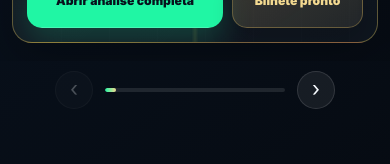
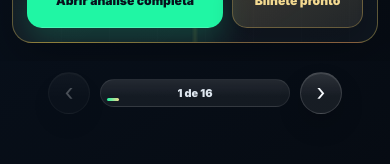
Before and after one commit to duqueroleta/DuqueSports-Codex, a React (Vite) app: page / in a window 390 px wide. Shown: the part 1093-1257 px from the top of the page. Built offline with nearby package versions, Linux system fonts and the light colour scheme; no server answers.

Commit message:
style(mobile): refine carousel controls

```diff
--- a/src/components/matches/MobileMatchCarousel.jsx
+++ b/src/components/matches/MobileMatchCarousel.jsx
@@ -102,8 +102,9 @@ function MobileMatchCarousel() {
           >
             &lsaquo;
           </button>
-          <span aria-hidden="true">
+          <span className="mobile-carousel-progress" aria-label={`Jogo ${activeIndex + 1} de ${visibleMatches.length}`}>
             <i style={{ width: `${((activeIndex + 1) / visibleMatches.length) * 100}%` }} />
+            <small>{activeIndex + 1} de {visibleMatches.length}</small>
           </span>
           <button
             aria-label="Próximo jogo"
--- a/src/styles/mobile-match-carousel.css
+++ b/src/styles/mobile-match-carousel.css
@@ -31,26 +31,42 @@
 
   .mobile-carousel-controls {
     display: grid;
-    grid-template-columns: 38px minmax(80px, 180px) 38px;
+    grid-template-columns: 42px minmax(110px, 190px) 42px;
     justify-content: center;
-    gap: 12px;
+    gap: 10px;
     align-items: center;
-    min-height: 38px;
-    padding: 1px 12px 0;
+    min-height: 44px;
+    padding: 2px 12px 0;
   }
 
   .mobile-carousel-controls button {
     display: grid;
     place-items: center;
-    width: 38px;
-    height: 38px;
-    border: 1px solid rgba(255, 255, 255, 0.12);
+    width: 42px;
+    height: 42px;
+    border: 1px solid rgba(255, 255, 255, 0.14);
     border-radius: 50%;
     color: var(--color-white);
-    background: rgba(255, 255, 255, 0.065);
+    background:
+      linear-gradient(180deg, rgba(255, 255, 255, 0.09), transparent 58%),
+      rgba(255, 255, 255, 0.065);
+    box-shadow:
+      inset 0 1px 0 rgba(255, 255, 255, 0.1),
+      0 12px 24px rgba(0, 0, 0, 0.16);
     cursor: pointer;
-    font-size: 1.3rem;
+    font-size: 1.45rem;
     line-height: 1;
+    transition:
+      transform 180ms ease,
+      border-color 180ms ease,
+      color 180ms ease;
+    touch-action: manipulation;
+  }
+
+  .mobile-carousel-controls button:not(:disabled):hover {
+    transform: translateY(-1px);
+    border-color: rgba(32, 246, 164, 0.26);
+    color: var(--color-neon);
   }
 
   .mobile-carousel-controls button:disabled {
@@ -58,19 +74,37 @@
     cursor: default;
   }
 
-  .mobile-carousel-controls > span {
+  .mobile-carousel-progress {
+    position: relative;
+    display: grid;
+    align-items: center;
     overflow: hidden;
-    height: 4px;
+    min-height: 28px;
+    padding: 0 9px;
+    border: 1px solid rgba(255, 255, 255, 0.08);
     border-radius: 999px;
-    background: rgba(255, 255, 255, 0.1);
+    background:
+      linear-gradient(180deg, rgba(255, 255, 255, 0.065), transparent 62%),
+      rgba(255, 255, 255, 0.055);
   }
 
-  .mobile-carousel-controls i {
+  .mobile-carousel-progress i {
+    position: absolute;
+    inset: auto 6px 5px 6px;
     display: block;
-    height: 100%;
+    height: 3px;
     border-radius: inherit;
     background: linear-gradient(90deg, var(--color-neon), var(--color-gold-soft));
     transition: width 220ms ease;
+  }
+
+  .mobile-carousel-progress small {
+    position: relative;
+    z-index: 1;
+    color: #dce5ee;
+    font-size: 0.68rem;
+    font-weight: 950;
+    text-align: center;
   }
 
   .mobile-match-empty {
```
